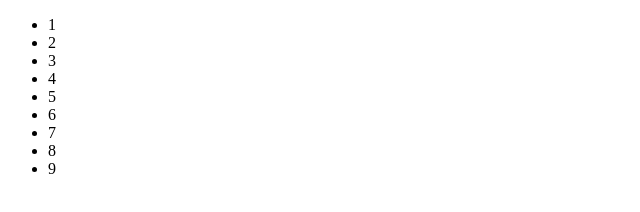
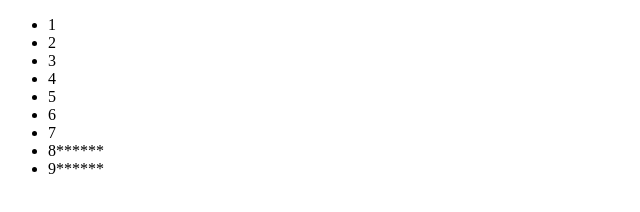
Before and after one commit to 912391831/testgit, a plain HTML site: page index.html in a window 1280 px wide. Shown: the full height of the page, 0-640 px from the left. Drawn offline with Linux system fonts and the light colour scheme.

Commit message:
修改了8 9 行

```diff
--- a/index.html
+++ b/index.html
@@ -14,8 +14,8 @@
         <li>5</li>
         <li>6</li>
         <li>7</li>
-        <li>8</li>
-        <li>9</li>
+        <li>8******</li>
+        <li>9******</li>
     </ul>
 </body>
 </html>
```
